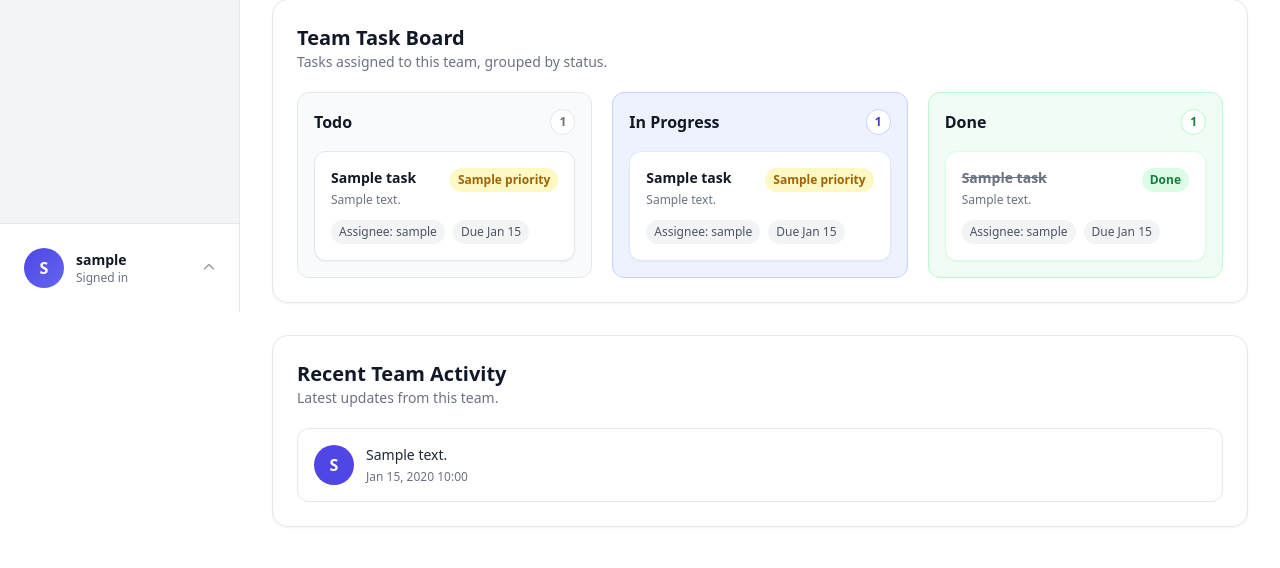
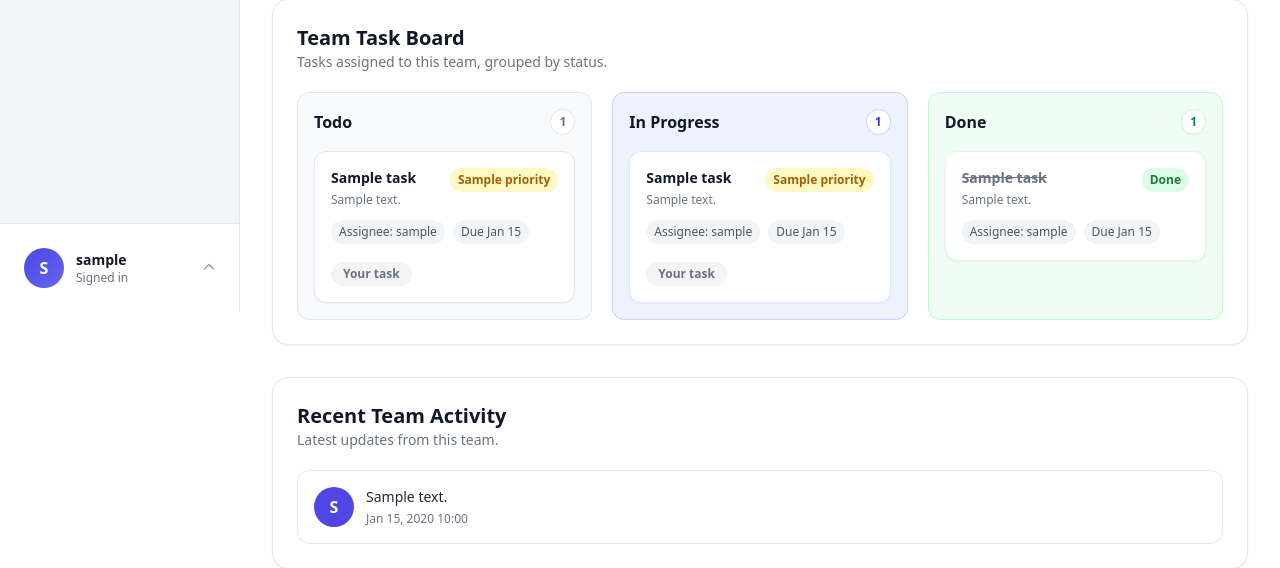
Before and after one commit to dannyc169/Agile-Development-Team-Project, a Flask app: template studysync/app/templates/teams/detail.html in a window 1280 px wide. Shown: the part 488-1056 px from the top of the page. Before the commit the page ends 1015 px from the top, so only its background shows below. Run offline with Flask 3, Linux system fonts and the light colour scheme; a user stored in the database is signed in; tables that the repository leaves empty hold one stand-in row (values such as "Sample post"); the template is opened without the code that fills it: values that come from a table or form of the project are taken from there, most other values are stand-ins (such as "Sample title", 1, 10 or a date in 2020); some libraries are stand-ins or nearby versions.

Commit message:
Render nudge controls on team task board

```diff
--- a/studysync/app/templates/teams/detail.html
+++ b/studysync/app/templates/teams/detail.html
@@ -180,6 +180,37 @@
                                     </span>
                                 {% endif %}
                             </div>
+
+                            {% set latest_nudge = latest_nudges_by_task.get(task.id) %}
+
+                            {% if latest_nudge %}
+                                <p class="text-xs text-orange-600 mt-3">
+                                    Last nudged by {{ latest_nudge.nudger.username }}
+                                    on {{ latest_nudge.created_at.strftime('%b %d, %H:%M') }}
+                                </p>
+                            {% endif %}
+
+                            <div class="mt-4">
+                                {% if task.user_id == current_user.id %}
+                                    <span class="inline-flex items-center rounded-full bg-gray-100 text-gray-500 px-3 py-1 text-xs font-semibold">
+                                        Your task
+                                    </span>
+                                {% elif task.id in cooldown_task_ids %}
+                                    <button type="button"
+                                            class="px-3 py-1 rounded-lg bg-orange-100 text-orange-500 text-xs font-semibold cursor-not-allowed"
+                                            disabled>
+                                        Nudged recently
+                                    </button>
+                                {% else %}
+                                    <form method="POST" action="{{ url_for('teams.nudge_task', team_id=team.id, task_id=task.id) }}">
+                                        <input type="hidden" name="csrf_token" value="{{ csrf_token() }}">
+                                        <button type="submit"
+                                                class="px-3 py-1 rounded-lg bg-orange-100 hover:bg-orange-200 text-orange-700 text-xs font-semibold transition">
+                                            Nudge
+                                        </button>
+                                    </form>
+                                {% endif %}
+                            </div>
                         </div>
                     {% else %}
                         <p class="text-sm text-gray-500">No todo tasks.</p>
@@ -235,6 +266,37 @@
                                     <span class="bg-gray-100 rounded-full px-2 py-1">
                                         Due {{ task.due_date.strftime('%b %d') }}
                                     </span>
+                                {% endif %}
+                            </div>
+
+                            {% set latest_nudge = latest_nudges_by_task.get(task.id) %}
+
+                            {% if latest_nudge %}
+                                <p class="text-xs text-orange-600 mt-3">
+                                    Last nudged by {{ latest_nudge.nudger.username }}
+                                    on {{ latest_nudge.created_at.strftime('%b %d, %H:%M') }}
+                                </p>
+                            {% endif %}
+
+                            <div class="mt-4">
+                                {% if task.user_id == current_user.id %}
+                                    <span class="inline-flex items-center rounded-full bg-gray-100 text-gray-500 px-3 py-1 text-xs font-semibold">
+                                        Your task
+                                    </span>
+                                {% elif task.id in cooldown_task_ids %}
+                                    <button type="button"
+                                            class="px-3 py-1 rounded-lg bg-orange-100 text-orange-500 text-xs font-semibold cursor-not-allowed"
+                                            disabled>
+                                        Nudged recently
+                                    </button>
+                                {% else %}
+                                    <form method="POST" action="{{ url_for('teams.nudge_task', team_id=team.id, task_id=task.id) }}">
+                                        <input type="hidden" name="csrf_token" value="{{ csrf_token() }}">
+                                        <button type="submit"
+                                                class="px-3 py-1 rounded-lg bg-orange-100 hover:bg-orange-200 text-orange-700 text-xs font-semibold transition">
+                                            Nudge
+                                        </button>
+                                    </form>
                                 {% endif %}
                             </div>
                         </div>
```
